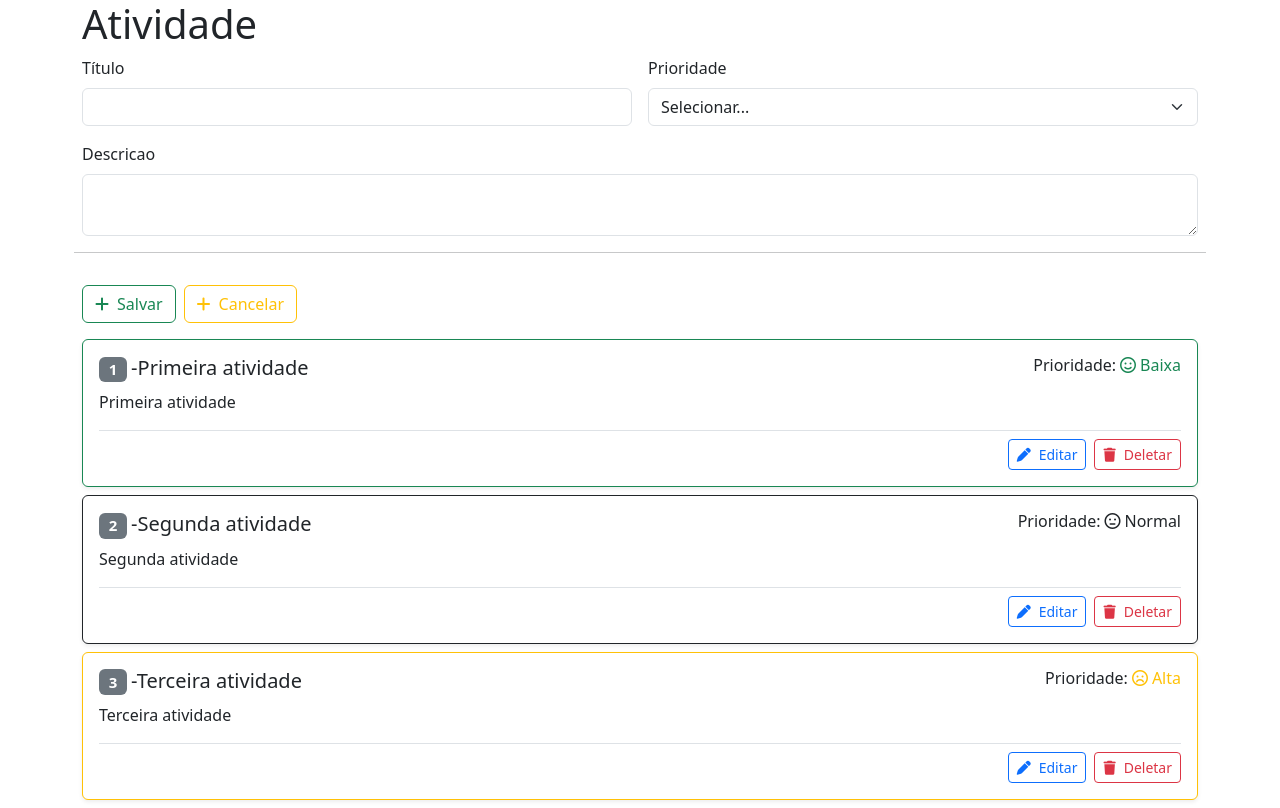
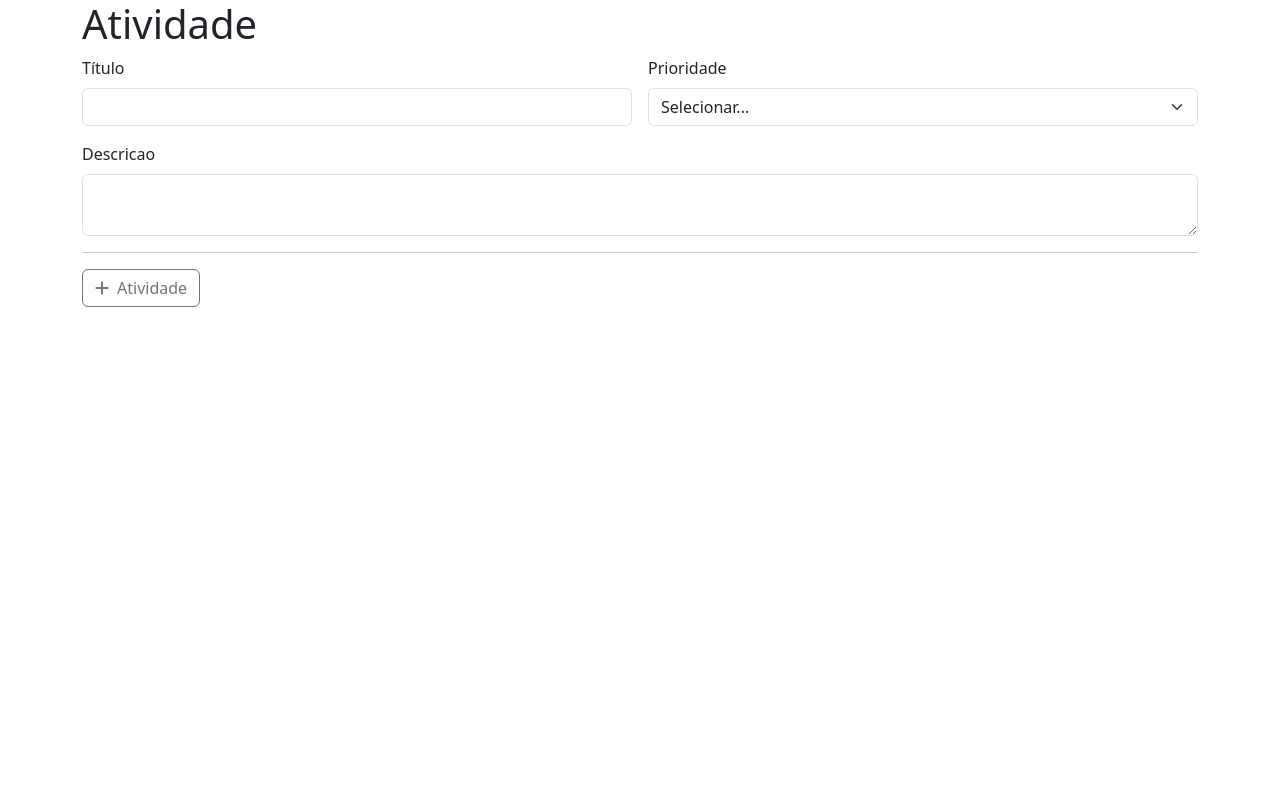
Before and after one commit to CleomilsonSales/.Net6.0_ReactJS, a React (Create React App) app in the folder pro-atividade-app/: page / in a window 1280 px wide. Built offline with nearby package versions, Linux system fonts and the light colour scheme.

Commit message:
estudos de segunda 12/06/2023 22:29
Fim da primeira seção do curso

```diff
--- a/pro-atividade-app/src/App.js
+++ b/pro-atividade-app/src/App.js
@@ -1,8 +1,9 @@
 import './App.css';
-import { useState } from 'react';
+import { useEffect, useState } from 'react';
 import AtividadeForm from './components/AtividadeForm';
 import AtividadeLista from './components/AtividadeLista';
 
+/*
 //iniciando para testes
 let initialState = [{
   id: 1,
@@ -22,7 +23,7 @@ let initialState = [{
   titulo: 'Terceira atividade',
   descricao: 'Terceira atividade'
 }
-];
+];*/
 
 function App() {
   //teste
@@ -34,9 +35,12 @@ function App() {
     'id': 2,
     'descricao': 'Segunda atividade'
   }]*/
-  const [atividades, setAtividades] = useState(initialState) //com Hook useState - atualizar tela
-  const [atividade, setAtividade] = useState({})
+  //const [atividades, setAtividades] = useState(initialState); //com Hook useState - atualizar tela
+  const [atividades, setAtividades] = useState([]);
+  const [atividade, setAtividade] = useState({ id: 0});
+  const [index, setIndex] = useState(0);
 
+  /* antigo
   //caso queria usar o java puro para fazer a inserção do forms
   function addAtividade (e){ //o E é um evento que esta recebendo
     e.preventDefault(); //evitando o submit do form
@@ -53,10 +57,28 @@ function App() {
     // os "..." é um spread operator, muito usando para fazer copia exata de um array
     setAtividades([...atividades, { ...atividade }]); //refresh na tela
   }
+  */
+
+  useEffect(() => {
+    atividades.length <= 0 ? setIndex(1) : setIndex(Math.max.apply(Math, atividades.map((item) => item.id)) + 1)
+  }, [atividades])
+
+  function addAtividade (ativ){ //o E é um evento que esta recebendo
+    setAtividades([...atividades, { ...ativ, id: index }]); //refresh na tela
+  }
 
   function deletarAtividade(id){
     const atividadesFiltrada = atividades.filter(atividade => atividade.id !== id);
     setAtividades([...atividadesFiltrada]);
+  }
+
+  function atualizarAtividade(ativ){
+    setAtividades(atividades.map(item => item.id === ativ.id ? ativ : item))
+    setAtividade({id: 0})
+  }
+
+  function cancelarAtividade(){
+    setAtividade({id: 0})
   }
 
   function pegarAtividade(id){
@@ -79,6 +101,8 @@ function App() {
       <AtividadeForm
         //mandando minha função para meu componente, sera um props do outro lado
         addAtividade={addAtividade}
+        atualizarAtividade={atualizarAtividade}
+        cancelarAtividade={cancelarAtividade}
         ativSelecionada={atividade}
         atividades={atividades}
       />
--- a/pro-atividade-app/src/components/AtividadeForm.js
+++ b/pro-atividade-app/src/components/AtividadeForm.js
@@ -25,8 +25,21 @@ export default function AtividadeForm(props) {
         setAtividade({...atividade,[name]:value}) //to jogando uma nova propriedade ao meu array atividade
     }
 
+    const handleSubmit = (e) => {
+        e.preventDefault();
+
+        if(props.ativSelecionada.id !== 0)
+            props.atualizarAtividade(atividade);
+        else
+            props.addAtividade(atividade);
+
+
+        setAtividade(atividadeInicial);
+    }
+
     const handleCancelar = (e) => {
         e.preventDefault();
+        props.cancelarAtividade();
         setAtividade(atividadeInicial);
     }
 
@@ -41,7 +54,7 @@ export default function AtividadeForm(props) {
   return (
     <>
         <h1>Atividade { atividade.id !== 0 ? atividade.id : '' }</h1>
-        <form className="row g-3">
+        <form className="row g-3" onSubmit={ handleSubmit }>
             {/*<div className="col-md-6">
                 <label className='form-label'>Id</label>
                 <input
@@ -91,14 +104,15 @@ export default function AtividadeForm(props) {
                     id="descricao"
                     type="text"
                     className="form-control" />
+                <hr/>
             </div>
 
-            <hr/>
-            <div className="col-12">
+            <div className="col-12 mt-0">
                 {atividade.id === 0 ? (
                     <button
                         className="btn btn-outline-secondary"
-                        onClick={ props.addAtividade }>
+                        /*onClick={ props.addAtividade }*/
+                        type='submit'>
                             <i className='fas fa-plus me-2'></i>
                             Atividade
                     </button>
```
Also changed, not shown: 2 other files (tests, documents, lock files or other folders). Lines whose indentation alone changed are shown as unchanged.
